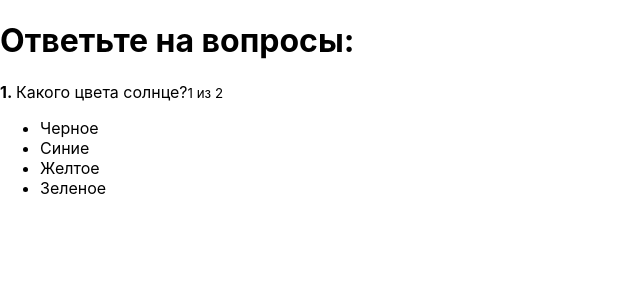
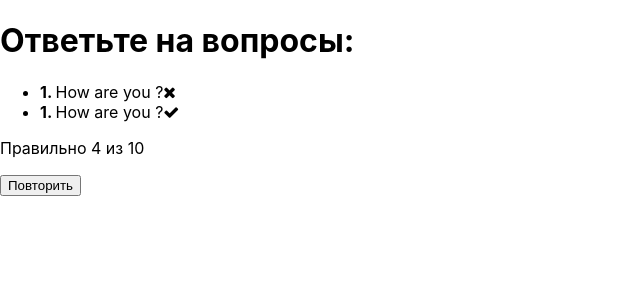
Before and after one commit to kravtsovRoman/react-quiz, a React app: page / in a window 1280 px wide. Shown: the top 300 px of the page, without its empty margins (0-640 px from the left). Built offline with nearby package versions, Linux system fonts and the light colour scheme.

Commit message:
static result + styling

```diff
--- a/public/index.html
+++ b/public/index.html
@@ -1,43 +1,21 @@
 <!DOCTYPE html>
 <html lang="en">
+
 <head>
   <meta charset="utf-8" />
   <link rel="icon" href="%PUBLIC_URL%/favicon.ico" />
   <meta name="viewport" content="width=device-width, initial-scale=1" />
   <meta name="theme-color" content="#000000" />
-    <meta
-      name="description"
-      content="Web site created using create-react-app"
-    />
-    <link rel="apple-touch-icon" href="%PUBLIC_URL%/logo192.png" />
-    <!--
-      manifest.json provides metadata used when your web app is installed on a
-      user's mobile device or desktop. See https://developers.google.com/web/fundamentals/web-app-manifest/
-    -->
-    <link rel="manifest" href="%PUBLIC_URL%/manifest.json" />
-    <!--
-      Notice the use of %PUBLIC_URL% in the tags above.
-      It will be replaced with the URL of the `public` folder during the build.
-      Only files inside the `public` folder can be referenced from the HTML.
+  <meta name="description" content="Web site created using create-react-app" />
 
-      Unlike "/favicon.ico" or "favicon.ico", "%PUBLIC_URL%/favicon.ico" will
-      work correctly both with client-side routing and a non-root public URL.
-      Learn how to configure a non-root public URL by running `npm run build`.
-    -->
-    <title>React App</title>
+  <title>Quiz app on React</title>
+
+  <link rel="stylesheet" href="https://stackpath.bootstrapcdn.com/font-awesome/4.7.0/css/font-awesome.min.css">
 </head>
+
 <body>
   <noscript>You need to enable JavaScript to run this app.</noscript>
   <div id="root"></div>
-    <!--
-      This HTML file is a template.
-      If you open it directly in the browser, you will see an empty page.
+</body>
 
-      You can add webfonts, meta tags, or analytics to this file.
-      The build step will place the bundled scripts into the <body> tag.
-
-      To begin the development, run `npm start` or `yarn start`.
-      To create a production bundle, use `npm run build` or `yarn build`.
-    -->
-  </body>
 </html>
--- a/src/components/ActiveQuiz/AnswersList/AnswerItem/AnswerItem.js
+++ b/src/components/ActiveQuiz/AnswersList/AnswerItem/AnswerItem.js
@@ -6,8 +6,6 @@
 
   if (props.state) {
     cls.push(classes[props.state]);
-
-    console.log(classes)
   }
 
   return (
--- /dev/null
+++ b/src/components/FinishedQuiz/FinishedQuiz.js
@@ -0,0 +1,31 @@
+import React from 'react';
+import classes from './FinishedQuiz.scss';
+
+const FinishedQuiz = (props) => {
+  return (
+    <div className={classes.FinishedQuiz}>
+      <ul>
+        <li>
+          <strong>1. </strong>
+          How are you ?
+          <i className={'fa fa-times ' + classes.error}></i>
+        </li>
+        <li>
+          <strong>1. </strong>
+          How are you ?
+          <i className={'fa fa-check ' + classes.success}></i>
+        </li>
+      </ul>
+
+      <p>
+        Правильно 4 из 10
+      </p>
+
+      <div>
+        <button>Повторить</button>
+      </div>
+    </div>
+  )
+}
+
+export default FinishedQuiz;
--- /dev/null
+++ b/src/components/FinishedQuiz/FinishedQuiz.scss
@@ -0,0 +1,25 @@
+.FinishedQuiz {
+  padding: 20px;
+  color: #fff;
+  border: 2px solid #fff;
+  border-radius: 5px;
+  box-sizing: border-box;
+  margin: 0 10px;
+  ul {
+    list-style: none;
+    padding: 0;
+    margin: 0;
+    li {
+      i {
+        margin-left: 10px;
+        &.success {
+          color: rgba(161, 240, 69, .7);
+        }
+        &.error {
+          color: rgba(240, 87, 108, .7);
+        }
+
+      }
+    }
+  }
+}
--- a/src/containers/Quiz/Quiz.js
+++ b/src/containers/Quiz/Quiz.js
@@ -1,10 +1,12 @@
 import React, { Component } from 'react';
 import classes from './Quiz.scss'
 import ActiveQuiz from '../../components/ActiveQuiz/ActiveQuiz';
+import FinishedQuiz from '../../components/FinishedQuiz/FinishedQuiz';
 
 class Quiz extends Component {
 
   state = {
+    isFinished: true,
     activeQuestion: 0,
     answerState: null,
     quiz: [
@@ -34,6 +36,14 @@
   }
 
   onAnswerClickHandler = (answerId) => {
+
+    if (this.state.answerState) {
+      const key = Object.keys(this.state.answerState)[0];
+      if (this.state.answerState[key] === 'success') {
+        return;
+      }
+    }
+
     const question = this.state.quiz[this.state.activeQuestion];
 
     if (question.rightAnswerId === answerId) {
@@ -44,7 +54,9 @@
 
       const timeout = window.setTimeout(() => {
         if (this.isQuizFinish()) {
-          console.log('Finished');
+          this.setState({
+            isFinished: true
+          })
         } else {
           this.setState({
             activeQuestion: this.state.activeQuestion + 1,
@@ -72,7 +84,11 @@
 
         <div className={classes.QuizWrapper}>
           <h1>Ответьте на вопросы: </h1>
-          <ActiveQuiz
+
+          {
+            this.state.isFinished
+              ? <FinishedQuiz />
+              : <ActiveQuiz
                 question={this.state.quiz[this.state.activeQuestion].qestion}
                 onAnswerClick={this.onAnswerClickHandler}
                 answers={this.state.quiz[this.state.activeQuestion].answers}
@@ -80,6 +96,8 @@
                 answerNumber={this.state.activeQuestion + 1}
                 state={this.state.answerState}
               />
+          }
+
         </div>
 
       </div>
```
Also changed, not shown: public/logo192.png (deleted), public/logo512.png (deleted), public/robots.txt (deleted). Lines whose indentation alone changed are shown as unchanged.
